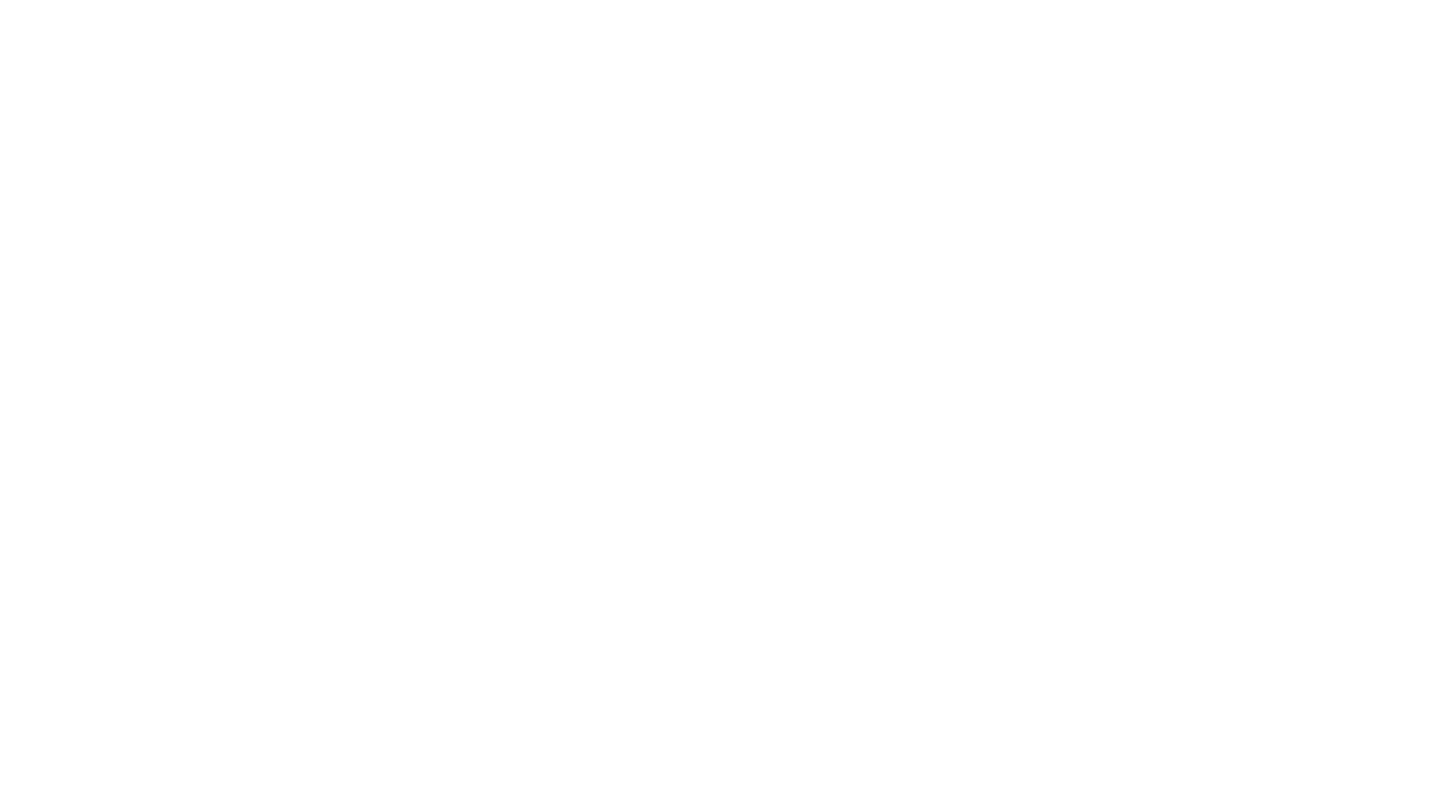
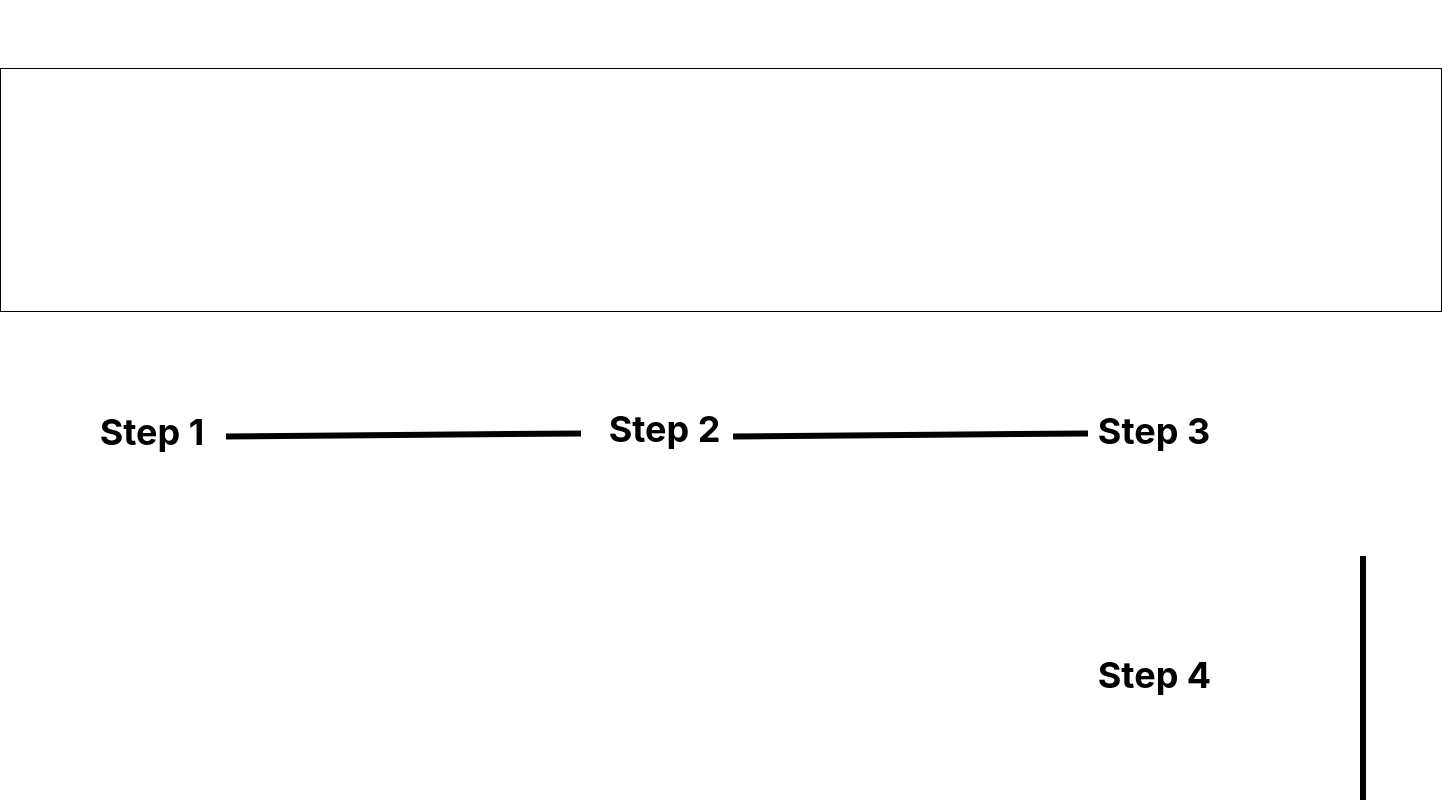
Before and after one commit to Vinayak2510/VOXE, a React (Create React App) app: page / in a window 1280 px wide. Shown: the part 719-1519 px from the top of the page, 1442 px wide, since content can reach past the window. Before the commit the page ends 800 px from the top, so only its background shows below. Built offline with nearby package versions, Linux system fonts and the light colour scheme.

Commit message:
adding buttons.

```diff
--- a/src/FirstPage/FirstPage.css
+++ b/src/FirstPage/FirstPage.css
@@ -135,9 +135,138 @@ top: 639px;
 }
 
 .best-email{
-    position: absolute;
+position: absolute;
 width: 220px;
 height: 42px;
 left: 726px;
 top: 639px;
 }
+
+.people-list{
+    position: absolute;
+width: 1440px;
+height: 242px;
+left: 0px;
+top: 787px;
+border: 1px solid black;
+}
+
+.step-1{
+    position: absolute;
+width: 108px;
+height: 32px;
+left: 98px;
+top: 1135px;
+
+font-family: 'Inter';
+font-style: normal;
+font-weight: 700;
+font-size: 36px;
+line-height: 32px;
+/* identical to box height, or 89% */
+
+
+color: #000000;
+
+}
+
+.step-2{
+    position: absolute;
+width: 113px;
+height: 32px;
+left: 608px;
+top: 1132px;
+
+font-family: 'Inter';
+font-style: normal;
+font-weight: 700;
+font-size: 36px;
+line-height: 32px;
+/* identical to box height, or 89% */
+
+
+color: #000000;
+}
+
+.step-3{
+    position: absolute;
+width: 114px;
+height: 32px;
+left: 1097px;
+top: 1134px;
+
+font-family: 'Inter';
+font-style: normal;
+font-weight: 700;
+font-size: 36px;
+line-height: 32px;
+/* identical to box height, or 89% */
+
+
+color: #000000;
+}
+
+.step-4{
+    position: absolute;
+width: 115px;
+height: 32px;
+left: 1097px;
+top: 1378px;
+
+font-family: 'Inter';
+font-style: normal;
+font-weight: 700;
+font-size: 36px;
+line-height: 32px;
+/* identical to box height, or 89% */
+
+
+color: #000000;
+}
+
+.arrow-1{
+    box-sizing: border-box;
+
+position: absolute;
+width: 355.01px;
+height: 0px;
+left: 226px;
+top: 1151px;
+
+border: 3px solid #000000;
+transform: rotate(-0.48deg);
+}
+
+.arrow-2{
+    box-sizing: border-box;
+
+position: absolute;
+width: 355.01px;
+height: 0px;
+left: 733px;
+top: 1150.99px;
+
+border: 3px solid #000000;
+transform: rotate(-0.48deg);
+}
+
+.arrow-3{
+    box-sizing: border-box;
+
+    position: absolute;
+    width: 244px;
+    height: 0px;
+    left: 1241px;
+    top: 1394px;
+
+    border: 3px solid #000000;
+    transform: rotate(-90deg);
+}
+
+.button-1{
+    position: absolute;
+width: 147px;
+height: 42px;
+left: 941px;
+top: 639px;
+}
--- a/src/FirstPage/FirstPage.js
+++ b/src/FirstPage/FirstPage.js
@@ -1,5 +1,5 @@
 import "./FirstPage.css";
-import { Slider,TextField } from "@mui/material";
+import { Slider, TextField, Button } from "@mui/material";
 import { useState } from "react";
 
 const FirstPage = () => {
@@ -37,14 +37,34 @@ const FirstPage = () => {
       />
       <div className="what-voxe">What's VOXE?</div>
       <div className="name-field">
-      <TextField id="standard-basic" label="Name" variant="outlined" />
+        <TextField id="standard-basic" label="Name" variant="outlined" />
       </div>
       <div className="surname-field">
-      <TextField id="standard-basic" label="Surname" variant="outlined" />
+        <TextField id="standard-basic" label="Surname" variant="outlined" />
       </div>
       <div className="best-email">
-      <TextField id="standard-basic" label="Best Email" variant="outlined" />
+        <TextField id="standard-basic" label="Best Email" variant="outlined" />
       </div>
+      <div className='button-1'>
+        <Button
+          style={{
+            backgroundColor: "#ffb580",
+            marginTop: '10px',
+            color:'black'
+          }}
+          variant="contained"
+        >
+          JOIN
+        </Button>
+      </div>
+      <div className="people-list"></div>
+      <div className="step-1">Step 1</div>
+      <div className="arrow-1"></div>
+      <div className="step-2">Step 2</div>
+      <div className="arrow-2"></div>
+      <div className="step-3">Step 3</div>
+      <div className="arrow-3"></div>
+      <div className="step-4">Step 4</div>
     </>
   );
 };
```
